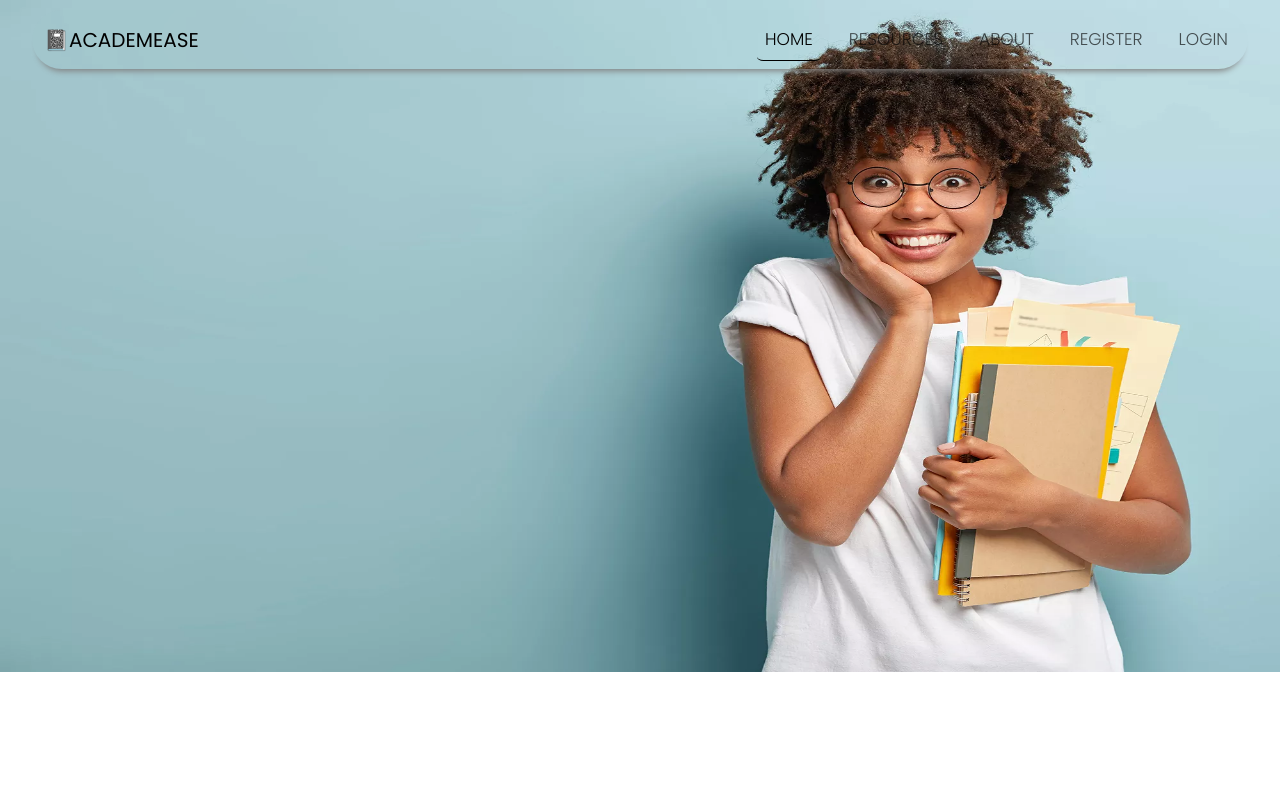
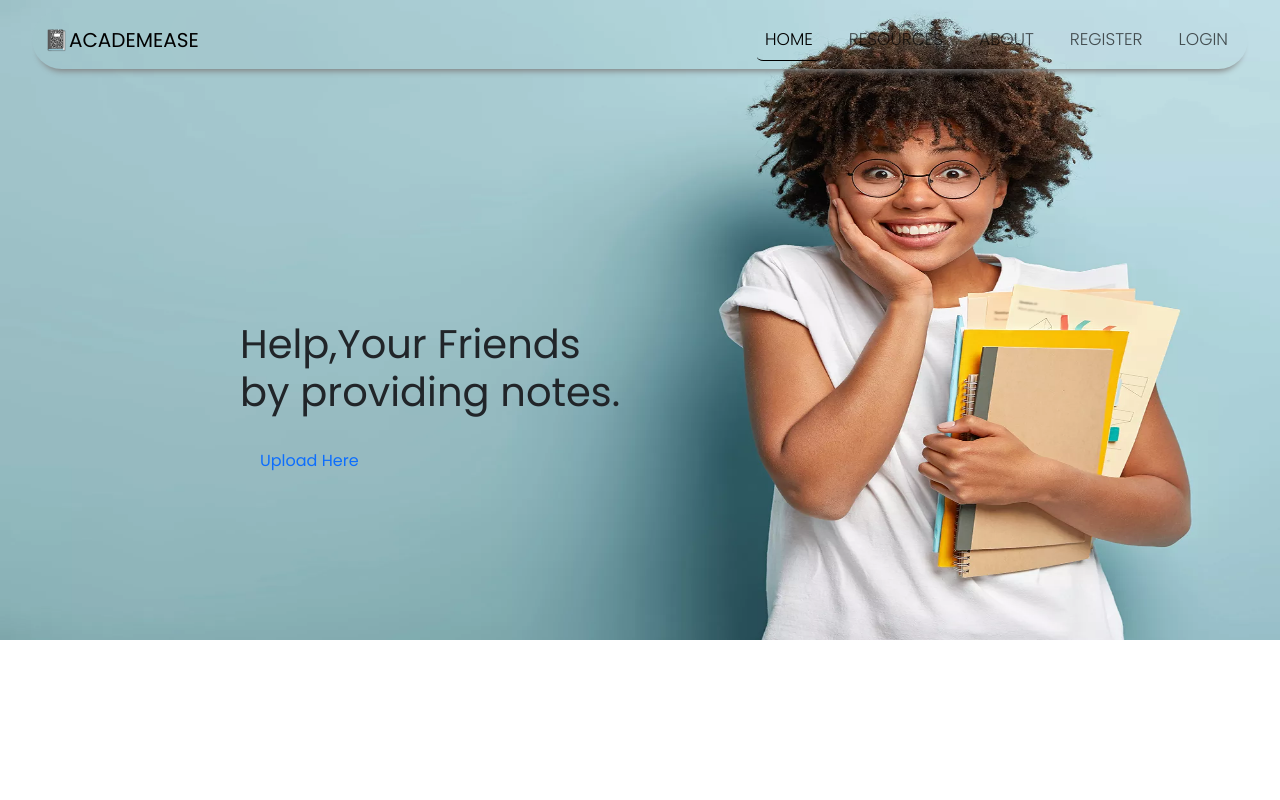
Before and after one commit to Amansrivastava1312/Academease, a React (Vite) app in the folder front-end/: page / in a window 1280 px wide. Shown: the top 800 px of the page. Built offline with nearby package versions, Linux system fonts and the light colour scheme.

Commit message:
landing_page

```diff
--- a/front-end/src/component/Layout/Header.jsx
+++ b/front-end/src/component/Layout/Header.jsx
@@ -21,7 +21,7 @@ const Header = () => {
       style={{
         position: "fixed",
         top: "0",
-        // zIndex: "999",
+        zIndex: "999",
         marginTop: "10px",
         width: "100%",
         display: "flex",
--- a/front-end/src/component/Layout/Layout.jsx
+++ b/front-end/src/component/Layout/Layout.jsx
@@ -3,23 +3,54 @@ import Footer from "../Footer/Footer";
 import Header from "./Header";
 import { ToastContainer, toast } from "react-toastify";
 import "react-toastify/dist/ReactToastify.css";
+import { NavLink, Link } from "react-router-dom";
 
 const Layout = ({ children }) => {
   return (
     <>
       <Header />
-      <div style={{ width: "100%", height: "140vh" }}>
+      <div style={{ width: "100%", height: "100vh" }}>
         <img
           src="./../../../public/images/bg.webp"
           alt=""
-          style={{ width: "100%", height: "60%" }}
+          style={{
+            width: "100%",
+            height: "80%",
+            position: "absolute",
+            zIndex: "0",
+          }}
         />
+        <h1
+          style={{
+            position: "relative",
+            paddingLeft: "30vh",
+            paddingTop: "40vh",
+          }}
+        >
+          Help,Your Friends <br /> by providing notes.{" "}
+        </h1>
+        <NavLink to={"./upload"}>
+          <button
+            style={{
+
+              position: "relative",
+              marginLeft: "30vh",
+              marginTop :"5px",
+              // paddingTop:"50vh"
+              padding: "20px",
+              borderRadius: "20px",
+            }}
+          >
+            Upload Here
+          </button>
+        </NavLink>
       </div>
 
       <main style={{ minHeight: "80vh" }}>
         <ToastContainer />
         {children}
       </main>
+
       <Footer style={{ width: "100%" }} />
     </>
   );
--- a/front-end/src/component/home/Home.jsx
+++ b/front-end/src/component/home/Home.jsx
@@ -8,7 +8,6 @@ const Home = () => {
     <Layout>
       <h1>Home Page</h1>
       <Faq />
-      {/* <pre>{ JSON.stringify(auth,null,4)}</pre> */}
     </Layout>
   );
 };
```
